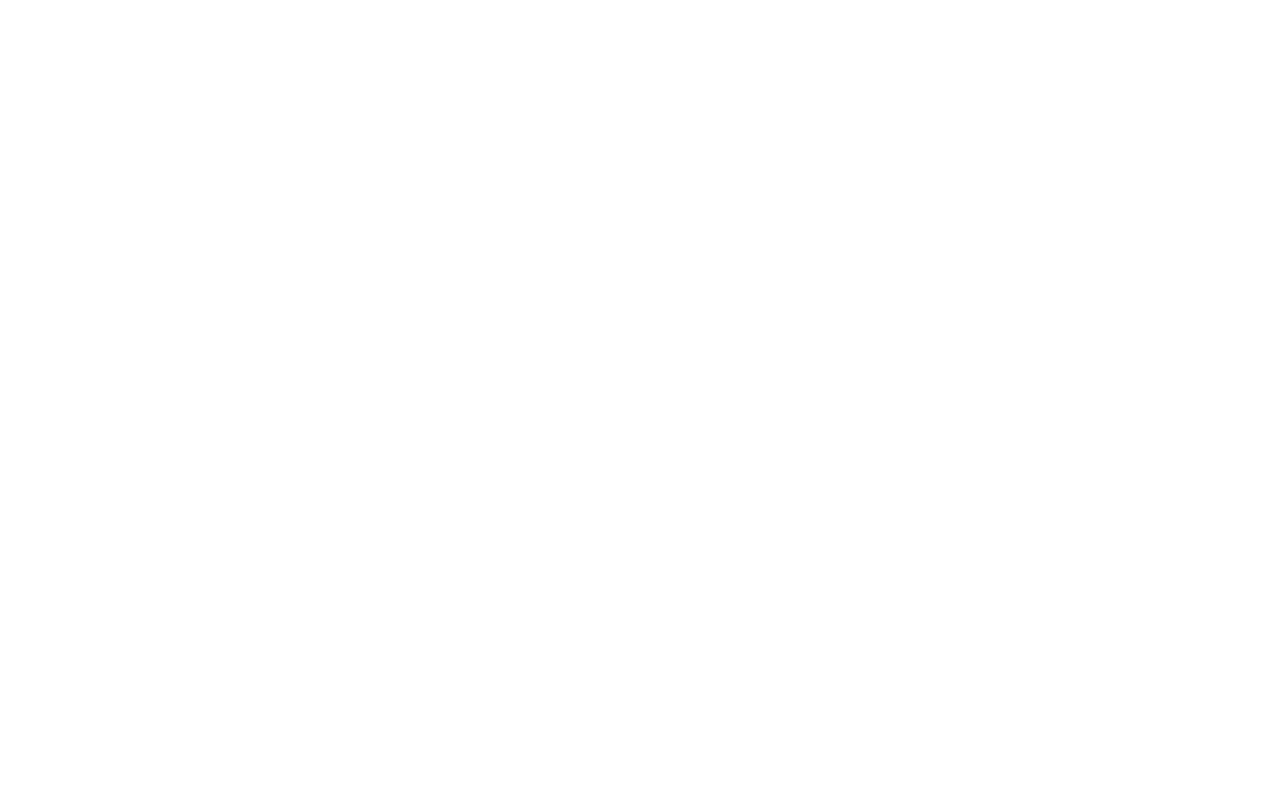
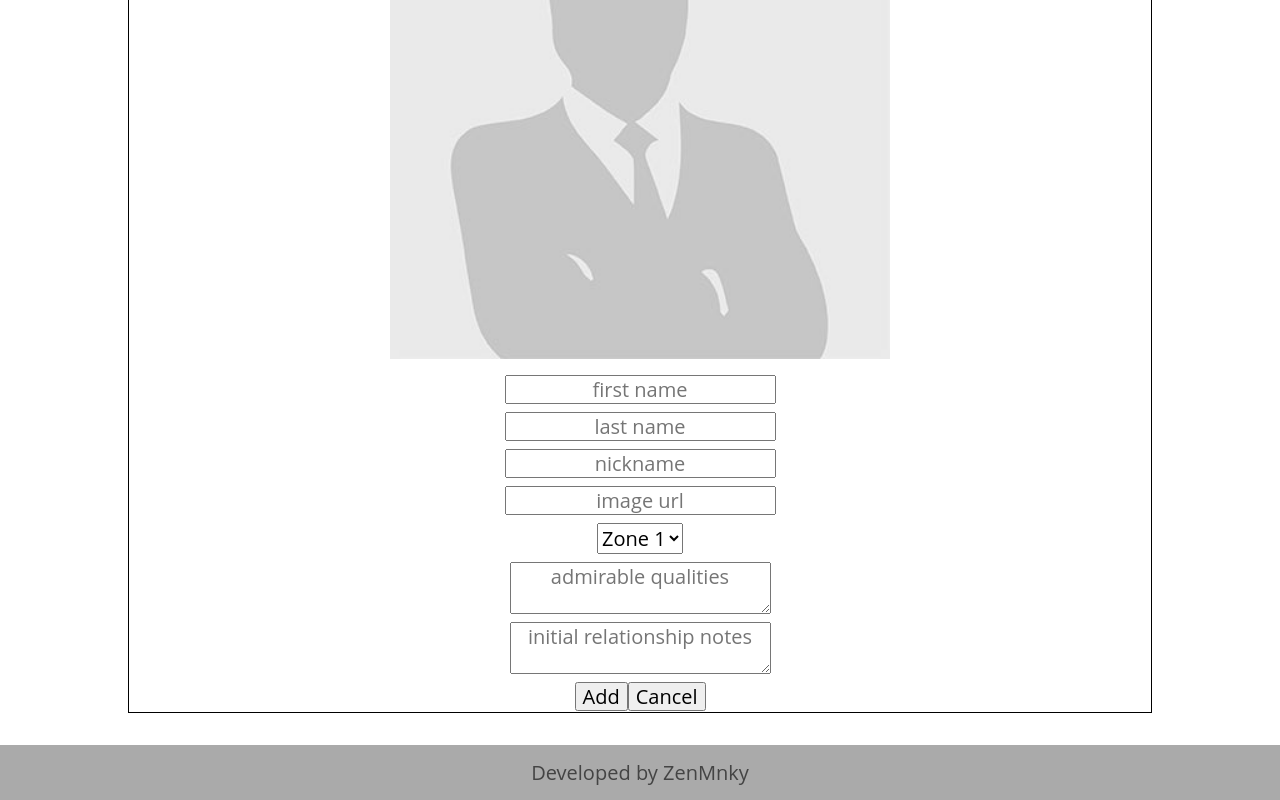
Before and after one commit to ZenMnky/mio-client, a React (Create React App) app: page /add in a window 1280 px wide. Shown: the part 1056-1856 px from the top of the page. Before the commit the page ends 926 px from the top, so only its background shows below. Built offline with nearby package versions, Linux system fonts and the light colour scheme.

Commit message:
adds Add view

```diff
--- a/src/App/App.js
+++ b/src/App/App.js
@@ -12,6 +12,7 @@
 import HomeBanner from '../Components/HomeView/HomeBanner'
 import PageNotFound from '../Components/PageNotFound/PageNotFound'
 import SearchView from '../Components/SearchView/SearchView'
+import AddView from '../Components/AddView/AddView'
 
 class App extends Component {
 
@@ -25,6 +26,7 @@
               <Route path='/view' component={HomeBanner} />
               <Route path='/view/:id' component={HomeBanner} />
               <Route path='/search' component={SearchView} />
+              <Route path='/add' component={AddView} />
               <Route component={PageNotFound} />
             </Switch>
           </MainContainer>
--- a/src/Components/AddView/AddView.js
+++ b/src/Components/AddView/AddView.js
@@ -1,10 +1,48 @@
 import React, { Component } from 'react';
-
+import profileImg from '../../profileImg.jpg';
 
 export default class AddView extends Component {
     render(){
         return(
-            <></>
+            <article id="addRelationship" className='addRelationship articleView'>
+                <h3>Add Relationship</h3>
+                    <div>
+                        <img
+                            className="profileImg"
+                            src={profileImg}
+                            alt='profile image'
+                        />
+                    </div>
+                <form action="">
+                    <label for="first_name"></label>
+                        <input id="first_name" type="text" placeholder="first name" />
+
+                        <label for="last_name"></label>
+                    <input id="last_name" type="text" placeholder="last name" />
+
+                    <label for="nickname"></label>
+                    <input id="nickname" type="text" placeholder="nickname" />
+
+                    <label for="image url"></label>
+                    <input name="image url" type="text" placeholder='image url' />
+
+                    <select
+                        name="relationshipZone"
+                        id="selectRelationshipZone"
+                        >
+                        <option value="1">Zone 1</option>
+                        <option value="2">Zone 2</option>
+                        <option value="3">Zone 3</option>
+                        <option value="4">Zone 4</option>
+                        <option value="5">Zone 5</option>
+                    </select>
+
+                    <textarea name="" placeholder="admirable qualities"></textarea>
+                    <textarea name="" placeholder="initial relationship notes"></textarea>
+                    <button>Add</button>
+                    <button>Cancel</button>
+                </form>
+            </article>
         )
     }
 }
```
